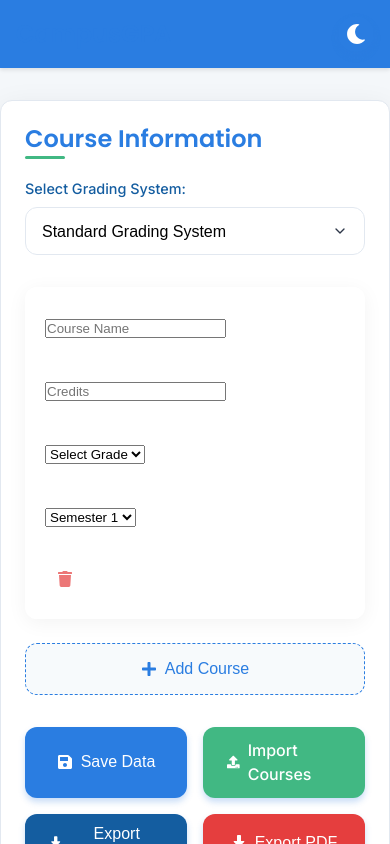
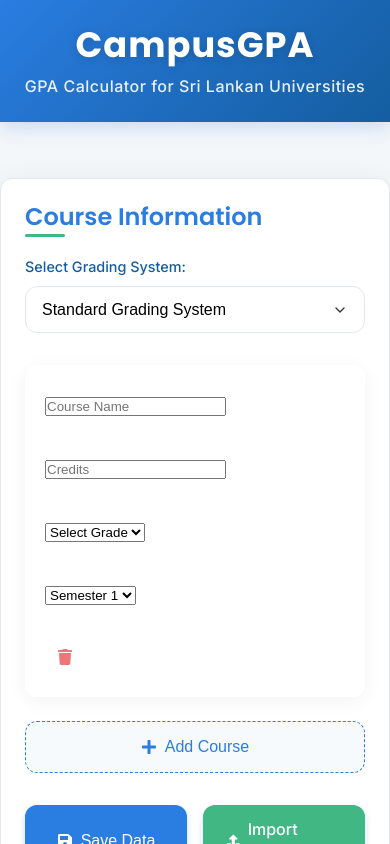
Before and after one commit to Afraar99/campus-gpa, a React (Create React App) app: page / in a window 390 px wide. Shown: the top 844 px of the page. Built offline with nearby package versions, Linux system fonts and the light colour scheme.

Commit message:
Refactor Header component by removing dark mode toggle and enhancing layout with a new tagline. Update styles for improved visual hierarchy and responsiveness.

```diff
--- a/src/components/Header.js
+++ b/src/components/Header.js
@@ -1,21 +1,14 @@
 import React from "react";
-import { FaMoon, FaSun } from "react-icons/fa";
 import "./Header.scss";
 
-const Header = ({ darkMode, toggleDarkMode }) => {
+const Header = () => {
   return (
     <header className="header">
       <div className="container header-container">
         <div className="logo">
           <h1>CampusGPA</h1>
+          <p className="tagline">GPA Calculator for Sri Lankan Universities</p>
         </div>
-        <button
-          className="theme-toggle-btn"
-          onClick={toggleDarkMode}
-          aria-label={darkMode ? "Switch to light mode" : "Switch to dark mode"}
-        >
-          {darkMode ? <FaSun /> : <FaMoon />}
-        </button>
       </div>
     </header>
   );
--- a/src/components/Header.scss
+++ b/src/components/Header.scss
@@ -1,22 +1,45 @@
 .header {
   background-color: var(--primary-color);
-  padding: 1rem 0;
+  background-image: linear-gradient(
+    135deg,
+    var(--primary-color),
+    var(--accent-color)
+  );
+  padding: 1.5rem 0;
   color: white;
-  box-shadow: 0 2px 4px rgba(0, 0, 0, 0.1);
+  box-shadow: 0 4px 20px rgba(42, 125, 225, 0.25);
+  margin-bottom: 1.5rem;
 
   .header-container {
     display: flex;
-    justify-content: space-between;
+    justify-content: center;
     align-items: center;
+    text-align: center;
   }
 
   .logo {
     h1 {
-      font-size: 1.5rem;
+      font-size: 2.2rem;
+      margin-bottom: 0.5rem;
+      color: white;
+      font-weight: 700;
+      letter-spacing: 1px;
+      text-shadow: 0 2px 10px rgba(0, 0, 0, 0.15);
+
+      @media (min-width: 768px) {
+        font-size: 2.8rem;
+      }
+    }
+
+    .tagline {
+      font-size: 1rem;
+      opacity: 0.9;
+      font-weight: 500;
+      letter-spacing: 0.5px;
       margin-bottom: 0;
 
       @media (min-width: 768px) {
-        font-size: 2rem;
+        font-size: 1.2rem;
       }
     }
   }
```
